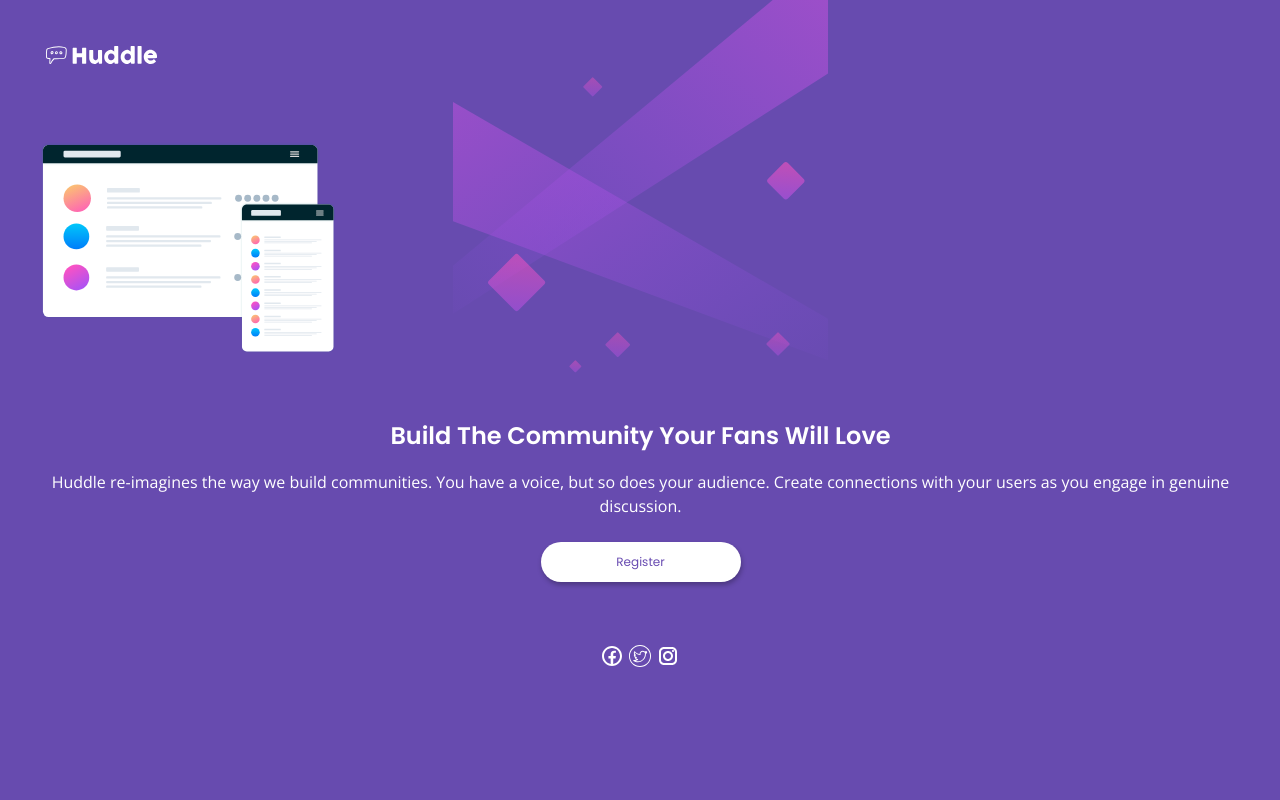
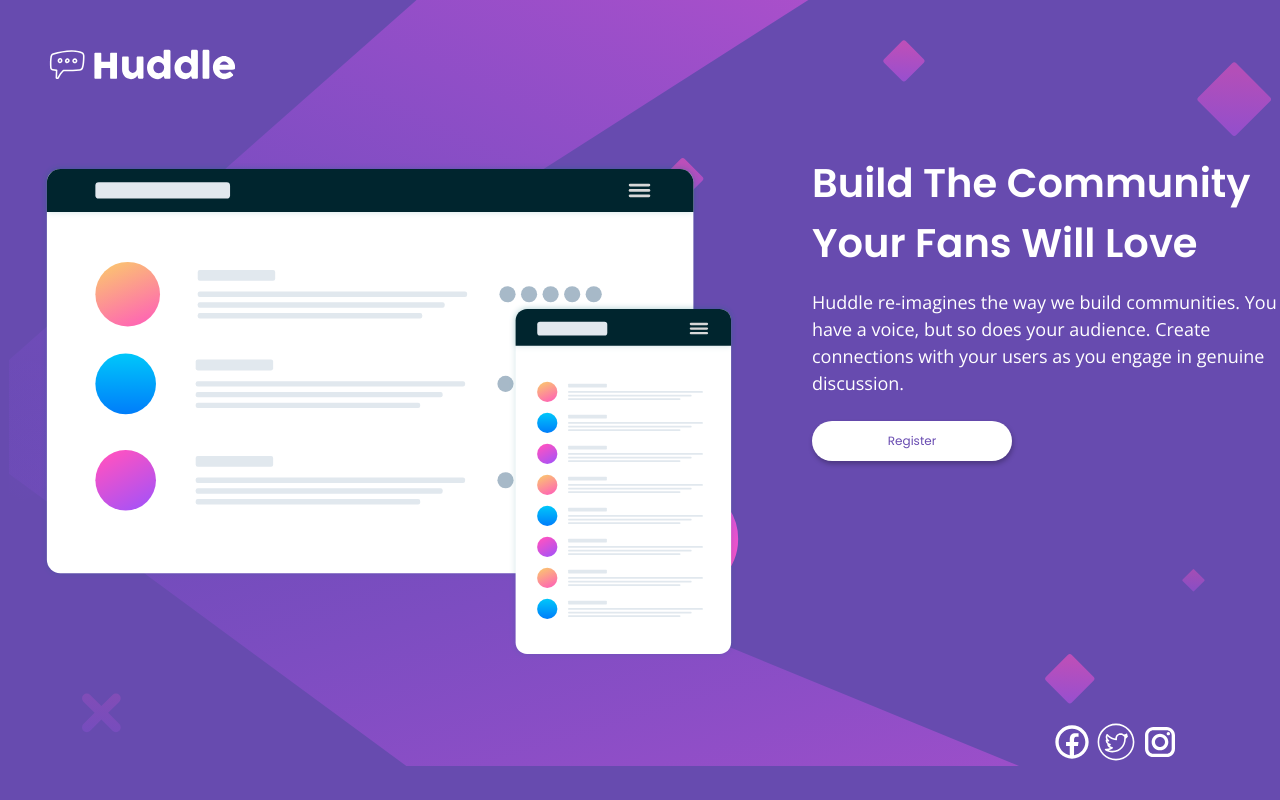
Before and after one commit to dserranoi/huddle-landing, a plain HTML site: page index.html in a window 1280 px wide. Drawn offline with nearby package versions, Linux system fonts and the light colour scheme.

Commit message:
desktop ready

```diff
--- a/index.html
+++ b/index.html
@@ -1,18 +1,31 @@
 <!DOCTYPE html>
 <html lang="en">
   <head>
-  <meta charset="UTF-8">
-  <meta name="viewport" content="width=device-width, initial-scale=1.0"> <!-- displays site properly based on user's device -->
+    <meta charset="UTF-8" />
+    <meta name="viewport" content="width=device-width, initial-scale=1.0" />
+    <!-- displays site properly based on user's device -->
 
-  <link rel="icon" type="image/png" sizes="32x32" href="./images/favicon-32x32.png">
+    <link
+      rel="icon"
+      type="image/png"
+      sizes="32x32"
+      href="./images/favicon-32x32.png"
+    />
 
-  <title>Frontend Mentor | Huddle landing page with single introductory section</title>
-  <link rel="preconnect" href="https://fonts.googleapis.com">
-  <link rel="preconnect" href="https://fonts.gstatic.com" crossorigin>
-  <link href="https://fonts.googleapis.com/css2?family=Open+Sans&family=Poppins:wght@400;600&display=swap" rel="stylesheet">
-  <link href="https://fonts.googleapis.com/css2?family=Material+Icons"
-      rel="stylesheet">
-  <link rel="stylesheet" href="styles.css">
+    <title>
+      Frontend Mentor | Huddle landing page with single introductory section
+    </title>
+    <link rel="preconnect" href="https://fonts.googleapis.com" />
+    <link rel="preconnect" href="https://fonts.gstatic.com" crossorigin />
+    <link
+      href="https://fonts.googleapis.com/css2?family=Open+Sans&family=Poppins:wght@400;600&display=swap"
+      rel="stylesheet"
+    />
+    <link
+      href="https://fonts.googleapis.com/css2?family=Material+Icons"
+      rel="stylesheet"
+    />
+    <link rel="stylesheet" href="styles.css" />
     <!-- Feel free to remove these styles or customise in your own stylesheet 👍 -->
     <!-- <style>
     .attribution { font-size: 11px; text-align: center; }
@@ -20,25 +33,38 @@
   </style> -->
   </head>
   <body>
+    <header class="content__header">
+      <img
+        class="content__header-img"
+        src="./images/logo.svg"
+        alt="Huddle Logo"
+      />
+    </header>
     <main class="content">
-    <header class="content__header">
-      <img class="content__header-img" src="./images/logo.svg" alt="Huddle Logo">
-    </header>
       <div class="content__hero">
-      <img src="./images/illustration-mockups.svg" alt="Hero Image" class="content__hero-img">
+        <img
+          src="./images/illustration-mockups.svg"
+          alt="Hero Image"
+          class="content__hero-img"
+        />
       </div>
       <div class="content__main">
         <h1>Build The Community Your Fans Will Love</h1>
-      <p>Huddle re-imagines the way we build communities. You have a voice, but so does your audience.
-      Create connections with your users as you engage in genuine discussion.</p>
+        <p>
+          Huddle re-imagines the way we build communities. You have a voice, but
+          so does your audience. Create connections with your users as you
+          engage in genuine discussion.
+        </p>
         <button type="button">Register</button>
       </div>
+    </main>
+    <footer>
       <div class="content__social">
-      <img src="./images/facebook2.svg" alt="Facebook SVG">
-      <img src="./images/twitter-circled.svg" alt="Twitter SVG">
-      <img src="./images/instagram.svg" alt="Instagram SVG">
+        <img src="./images/facebook2.svg" alt="Facebook SVG" />
+        <img src="./images/twitter-circled.svg" alt="Twitter SVG" />
+        <img src="./images/instagram.svg" alt="Instagram SVG" />
       </div>
-  </main>
+    </footer>
 
     <!-- <footer>
     <p class="attribution">
--- a/styles.css
+++ b/styles.css
@@ -10,24 +10,66 @@ body {
   background-repeat: no-repeat;
   background-position: top;
 }
+@media (min-width: 768px) {
+  body {
+    background-size: contain;
+  }
+}
+@media (min-width: 992px) {
+  body {
+    background-image: url("./images/bg-desktop.svg");
+    background-size: contain;
+    display: flex;
+    flex-direction: column;
+    justify-content: center;
+  }
+}
 
+@media (min-width: 992px) {
+  .content {
+    display: flex;
+  }
+}
 .content__header {
   margin: 40px auto auto 40px;
 }
 .content__header .content__header-img {
   width: 120px;
 }
+@media (min-width: 768px) {
+  .content__header .content__header-img {
+    width: 200px;
+  }
+}
 
 .content__hero {
   margin: 68.8px 39px auto 40px;
 }
+@media (min-width: 992px) {
+  .content__hero {
+    flex: 1 1 0px;
+    display: flex;
+    justify-content: center;
+  }
+}
 .content__hero .content__hero-img {
   width: 296px;
+}
+@media (min-width: 768px) {
+  .content__hero .content__hero-img {
+    width: 697px;
+  }
 }
 
 .content__main {
   margin: 60px 35px auto 36px;
   text-align: center;
+}
+@media (min-width: 992px) {
+  .content__main {
+    flex: 1 1 0px;
+    text-align: left;
+  }
 }
 .content__main h1 {
   font-family: Poppins;
@@ -39,6 +81,14 @@ body {
   text-align: center;
   color: #ffffff;
 }
+@media (min-width: 992px) {
+  .content__main h1 {
+    font-size: 40px;
+    line-height: 60px;
+    text-align: left;
+    width: 487px;
+  }
+}
 .content__main p {
   margin-top: 16px;
   font-family: Open Sans;
@@ -49,6 +99,14 @@ body {
   /* or 150% */
   text-align: center;
   color: #ffffff;
+}
+@media (min-width: 992px) {
+  .content__main p {
+    font-size: 18px;
+    line-height: 27px;
+    text-align: left;
+    width: 487px;
+  }
 }
 .content__main button {
   margin-top: 24px;
@@ -65,15 +123,31 @@ body {
   line-height: 18px;
   /* identical to box height, or 150% */
   text-align: center;
+  cursor: pointer;
   color: #684bb1;
+}
+.content__main button:hover {
+  background-color: #e882e8;
+  color: #ffffff;
 }
 
 .content__social {
   margin-top: 62px;
   text-align: center;
 }
+@media (min-width: 992px) {
+  .content__social {
+    text-align: right;
+    margin-right: 100px;
+  }
+}
 .content__social img {
   width: 24px;
 }
+@media (min-width: 992px) {
+  .content__social img {
+    width: 40px;
+  }
+}
 
 /*# sourceMappingURL=styles.css.map */
```
Also changed, not shown: images/icons8-twitter-circled.svg (added). Lines whose indentation alone changed are shown as unchanged.
